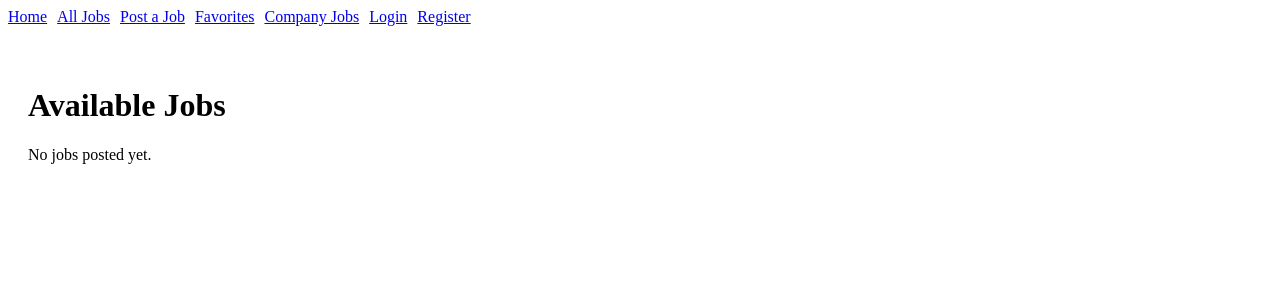
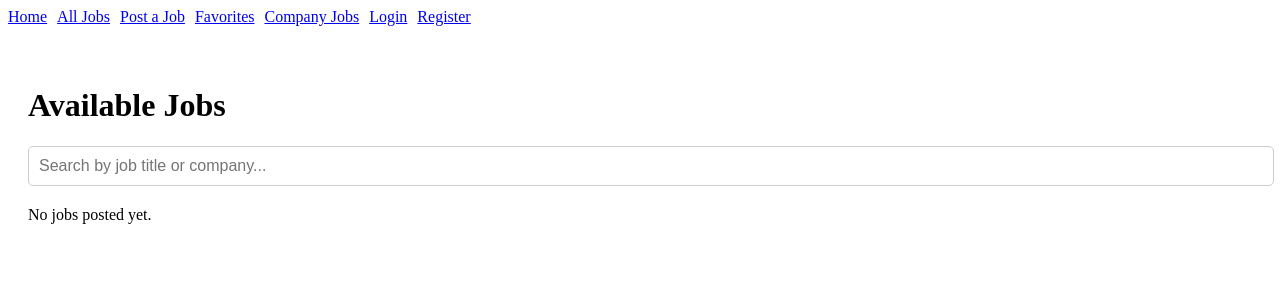
Before and after one commit to AslanBaishuak/Job-project, a React app: page /jobs in a window 1280 px wide. Shown: the top 300 px of the page. Built offline with nearby package versions, Linux system fonts and the light colour scheme; the HTML template or start-up script is replaced by a standard one.

Commit message:
new files

```diff
--- a/src/pages/CompanyJobs.jsx
+++ b/src/pages/CompanyJobs.jsx
@@ -42,7 +42,10 @@ const CompanyJobs = () => {
       <h2>My Company Jobs</h2>
 
       <div>
-        {JSON.parse(localStorage.getItem("jobs"))?.map((job) => (
+        {jobList.length === 0 ? (
+          <p>No jobs posted yet.</p>
+        ) : (
+          jobList.map((job) => (
             <div
               key={job.id}
               style={{
@@ -59,9 +62,17 @@ const CompanyJobs = () => {
               <p>{job.description}</p>
               <button
                 onClick={() => handleEditClick(job)}
-              style={{ marginRight: "10px" }}
+                style={{
+                  backgroundColor: "#4CAF50",
+                  color: "white",
+                  border: "none",
+                  padding: "8px 12px",
+                  borderRadius: "4px",
+                  cursor: "pointer",
+                  marginRight: "10px",
+                }}
               >
-              Edit
+                Edit Job
               </button>
               <button
                 onClick={() => DeleteJob(job.id)}
@@ -69,15 +80,16 @@ const CompanyJobs = () => {
                   backgroundColor: "#ff4d4d",
                   color: "white",
                   border: "none",
-                padding: "5px 10px",
+                  padding: "8px 12px",
+                  borderRadius: "4px",
                   cursor: "pointer",
-                borderRadius: "4px",
                 }}
               >
-              Delete a job
+                Delete Job
               </button>
             </div>
-        )) || <p>No jobs posted by your company yet.</p>}
+          ))
+        )}
       </div>
 
       <Modal
--- a/src/pages/Favorites.jsx
+++ b/src/pages/Favorites.jsx
@@ -12,7 +12,10 @@ const Favorites = () => {
       <h2>Favorite Jobs</h2>
 
       <div>
-        {JSON.parse(localStorage.getItem("favoriteJobs"))?.map((job) => (
+        {JSON.parse(localStorage.getItem("favoriteJobs"))?.length === 0 ? (
+          <p>No favorite jobs added yet.</p>
+        ) : (
+          JSON.parse(localStorage.getItem("favoriteJobs"))?.map((job) => (
             <div
               key={job.id}
               style={{
@@ -33,15 +36,16 @@ const Favorites = () => {
                   backgroundColor: "#ff4d4d",
                   color: "white",
                   border: "none",
-                padding: "5px 10px",
+                  padding: "8px 12px",
+                  borderRadius: "4px",
                   cursor: "pointer",
-                borderRadius: "4px",
                 }}
               >
-              Delete from Favorites
+                Remove from Favorites
               </button>
             </div>
-        )) || <p>No favorite jobs yet.</p>}
+          ))
+        )}
       </div>
     </div>
   );
--- a/src/pages/Jobs.jsx
+++ b/src/pages/Jobs.jsx
@@ -4,6 +4,7 @@ import { useNavigate } from "react-router-dom";
 
 const Jobs = () => {
   const [jobList, setJobList] = useState([]);
+  const [searchTerm, setSearchTerm] = useState("");
   const navigate = useNavigate();
   useEffect(() => {
     const savedJobs = JSON.parse(localStorage.getItem("jobs")) || [];
@@ -22,18 +23,41 @@ const Jobs = () => {
     const Favorites = jobList.find((job) => job.id === id);
 
     const favoriteJobs = JSON.parse(localStorage.getItem("favoriteJobs")) || [];
-    favoriteJobs.push(Favorites);
-    localStorage.setItem("favoriteJobs", JSON.stringify(favoriteJobs));
+    if (!favoriteJobs.find(fav => fav.id === id)) {
+        favoriteJobs.push(Favorites);
+        localStorage.setItem("favoriteJobs", JSON.stringify(favoriteJobs));
+    }
     navigate("/favorites");
   };
+
+  const filteredJobs = jobList.filter((job) =>
+    job.title.toLowerCase().includes(searchTerm.toLowerCase()) ||
+    job.company.toLowerCase().includes(searchTerm.toLowerCase())
+  );
 
   return (
     <div style={{ padding: "20px" }}>
       <h1>Available Jobs</h1>
-      {jobList.length === 0 ? (
+
+      <div style={{ marginBottom: "20px" }}>
+        <input
+          type="text"
+          placeholder="Search by job title or company..."
+          value={searchTerm}
+          onChange={(e) => setSearchTerm(e.target.value)}
+          style={{
+            width: "100%",
+            padding: "10px",
+            fontSize: "16px",
+            borderRadius: "5px",
+            border: "1px solid #ccc",
+          }}
+        />
+      </div>
+      {filteredJobs.length === 0 ? (
         <p>No jobs posted yet.</p>
       ) : (
-        jobList.map((job) => (
+        filteredJobs.map((job) => (
           <div
             key={job.id}
             style={{
```
Also changed, not shown: src/pages/JobDetails.jsx (line endings or trailing spaces). Lines whose indentation alone changed are shown as unchanged.
